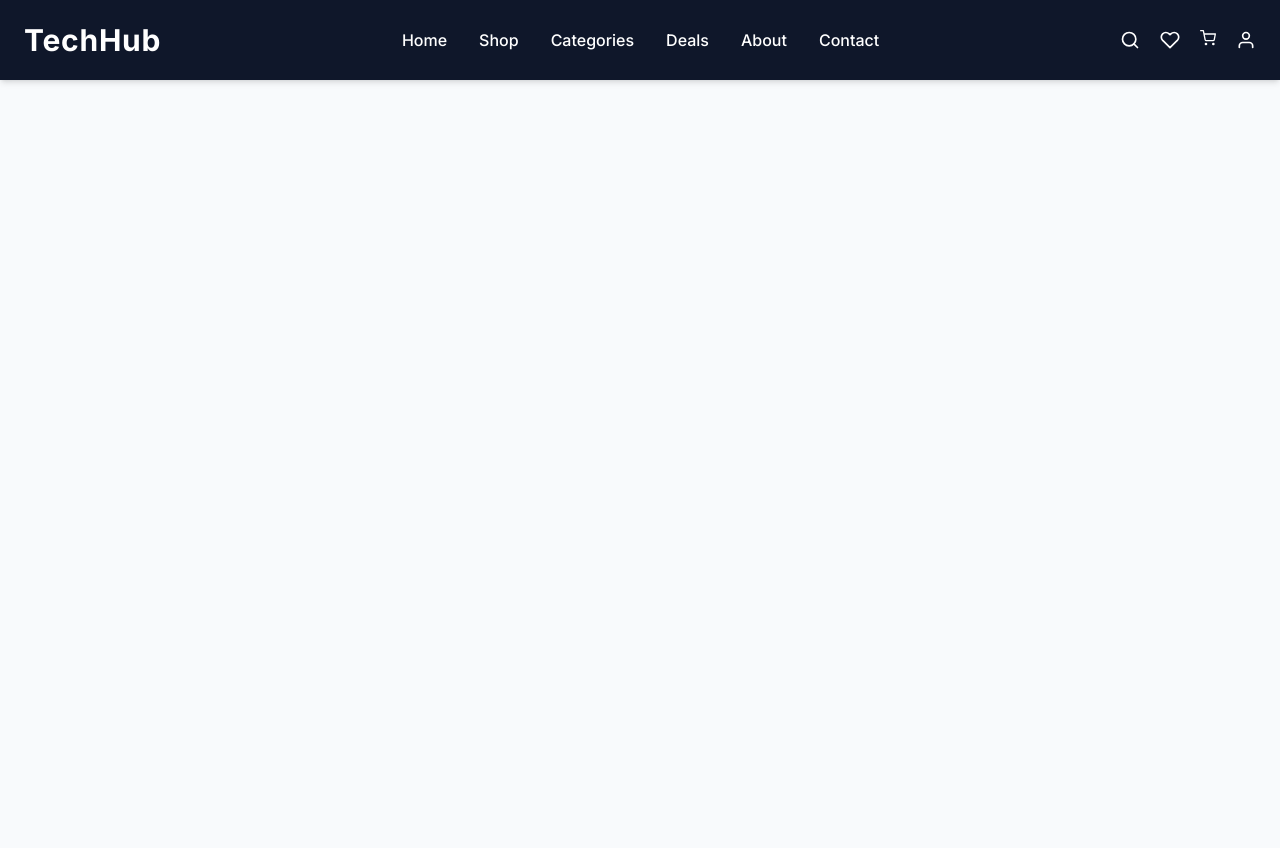
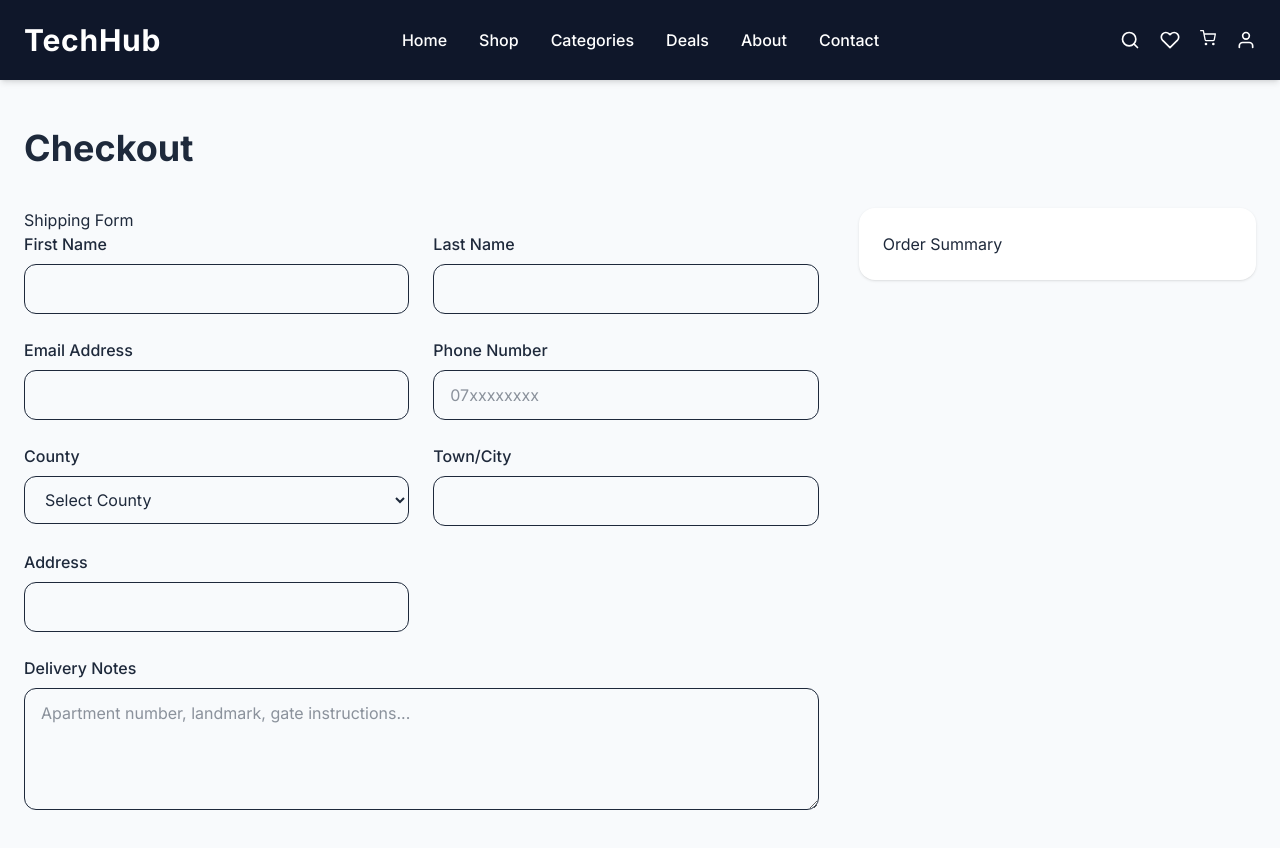
Before and after one commit to HenryOchieng/techhub, a React (Vite) app: page /checkout in a window 1280 px wide. Shown: the top 848 px of the page. Before the commit the page ends 800 px from the top, so only its background shows below. Built offline with nearby package versions, Linux system fonts and the light colour scheme.

Commit message:
checkout form commit

```diff
--- a/src/App.jsx
+++ b/src/App.jsx
@@ -11,6 +11,7 @@ import Contact from "./pages/Contact"
 import CartDrawer from "./components/cart/CartDrawer"
 import useUIStore from "./store/uiStore";
 import ProductDetails from "./pages/ProductDetails"
+import Checkout from "./pages/Checkout"
 
 function App() {
   const cartOpen = useUIStore(state => state.cartOpen)
@@ -26,6 +27,7 @@ function App() {
         <Route path="/about" element={<About />} />
         <Route path="/contact" element={<Contact />} />
         <Route path="product/:id" element={<ProductDetails />} />
+        <Route path="/checkout" element={<Checkout />} />
       </Routes>
       {cartOpen && <CartDrawer />}
     </>
--- a/src/components/cart/CartDrawer.jsx
+++ b/src/components/cart/CartDrawer.jsx
@@ -3,6 +3,7 @@ import { motion } from "framer-motion"
 import { FiX } from "react-icons/fi"
 import useUIStore from "../../store/uiStore"
 import { FiTrash2 } from "react-icons/fi"
+import { Link } from "react-router-dom"
 
 function CartDrawer() {
     const clearCart = useCartStore((state) => state.clearCart)
@@ -197,9 +198,11 @@ function CartDrawer() {
                                     KSHS. {subtotal.toLocaleString()}
                                 </span>
                             </div>
-                            <button className="w-full mt-6 bg-blue-600 hover:bg-blue-700 text-white py-4 rounded-xl transition">
-                                Proceed to Checkout
-                            </button>
+                            <Link to="/checkout">
+                                <button className="w-full mt-6 bg-blue-600 hover:bg-blue-700 text-white py-4 rounded-xl transition">
+                                    Proceed to Checkout
+                                </button>
+                            </Link>
                             <button
                                 onClick={closeCart}
                                 className="w-full mt-4 border border-blue-600 text-blue-600 hover:bg-blue-600 hover:text-white py-4 rounded-xl transition"
--- /dev/null
+++ b/src/components/checkout/InputField.jsx
@@ -0,0 +1,27 @@
+function InputField({
+    label,
+    name,
+    type = "text",
+    placeholder,
+    value,
+    onChange
+}) {
+    return (
+        <div>
+            <label className="block mb-2 font-medium">
+                {label}
+            </label>
+
+            <input
+                type={type}
+                name={name}
+                placeholder={placeholder}
+                value={value}
+                onChange={onChange}
+                className="w-full border rounded-xl px-4 py-3 focus:outline-none focus:ring-blue-600"
+            />
+        </div>
+    )
+}
+
+export default InputField
--- /dev/null
+++ b/src/pages/Checkout.jsx
@@ -0,0 +1,125 @@
+import { useState } from "react"
+import InputField from "../components/checkout/InputField"
+import useCartStore from "../store/cartStore"
+
+function Checkout() {
+    const cart = useCartStore(state => state.cart)
+
+    const subtotal = cart.reduce(
+        (sum, item) => sum + item.price * item.quantity,
+        0
+    )
+
+    const [shipping, setShipping] = useState({
+        firstName: "",
+        lastName: "",
+        email: "",
+        phone: "",
+        county: "",
+        town: "",
+        address: "",
+        postalCode: "",
+        notes: ""
+    })
+
+    const handleChange = (e) => {
+        setShipping({
+            ...shipping,
+            [e.target.name]: e.target.value
+        })
+    }
+
+    return (
+        <div className="max-w-7xl mx-auto px-6 py-12">
+            <h1 className="text-4xl font-bold mb-10">
+                Checkout
+            </h1>
+
+            <div className="grid lg:grid-cols-[2fr_1fr] gap-10">
+                <div>
+                    Shipping Form
+                    <div className="grid md:grid-cols-2 gap-6">
+                        <InputField
+                            label="First Name"
+                            name="firstName"
+                            value={shipping.firstName}
+                            onChange={handleChange}
+                        />
+                        <InputField
+                            label="Last Name"
+                            name="lastName"
+                            value={shipping.lastName}
+                            onChange={handleChange}
+                        />
+                    </div>
+                    <div className="grid md:grid-cols-2 gap-6 mt-6">
+                        <InputField
+                            label="Email Address"
+                            name="email"
+                            type="email"
+                            value={shipping.email}
+                            onChange={handleChange}
+                        />
+                        <InputField
+                            label="Phone Number"
+                            name="phone"
+                            placeholder="07xxxxxxxx"
+                            value={shipping.phone}
+                            onChange={handleChange}
+                        />
+                    </div>
+                    <div className="grid md:grid-cols-2 gap-6 mt-6">
+                        <div>
+                            <label className="block mb-2 font-medium">
+                                County
+                            </label>
+                            <select
+                                name="county"
+                                value={shipping.county}
+                                onChange={handleChange}
+                                className="w-full border rounded-xl px-4 py-3"
+                            >
+                                <option value="">Select County</option>
+                                <option>Kisumu</option>
+                                <option>Nairobi</option>
+                                <option>Mombasa</option>
+                                <option>Siaya</option>
+                                <option>Nakuru</option>
+                            </select>
+                        </div>
+                        <InputField
+                            label="Town/City"
+                            name="town"
+                            value={shipping.town}
+                            onChange={handleChange}
+                        />
+                        <InputField
+                            label="Address"
+                            name="address"
+                            value={shipping.address}
+                            onChange={handleChange}
+                        />
+                    </div>
+                    <div className="mt-6">
+                        <label className="block mb-2 font-medium">
+                            Delivery Notes
+                        </label>
+                        <textarea
+                            rows="4"
+                            name="notes"
+                            value={shipping.notes}
+                            onChange={handleChange}
+                            placeholder="Apartment number, landmark, gate instructions..."
+                            className="w-full border rounded-xl px-4 py-3"
+                        />
+                    </div>
+                </div>
+                <div className="bg-white rounded-2xl shadow p-6 h-fit sticky top-24">
+                    Order Summary
+                </div>
+            </div>
+        </div>
+    )
+}
+
+export default Checkout
```
